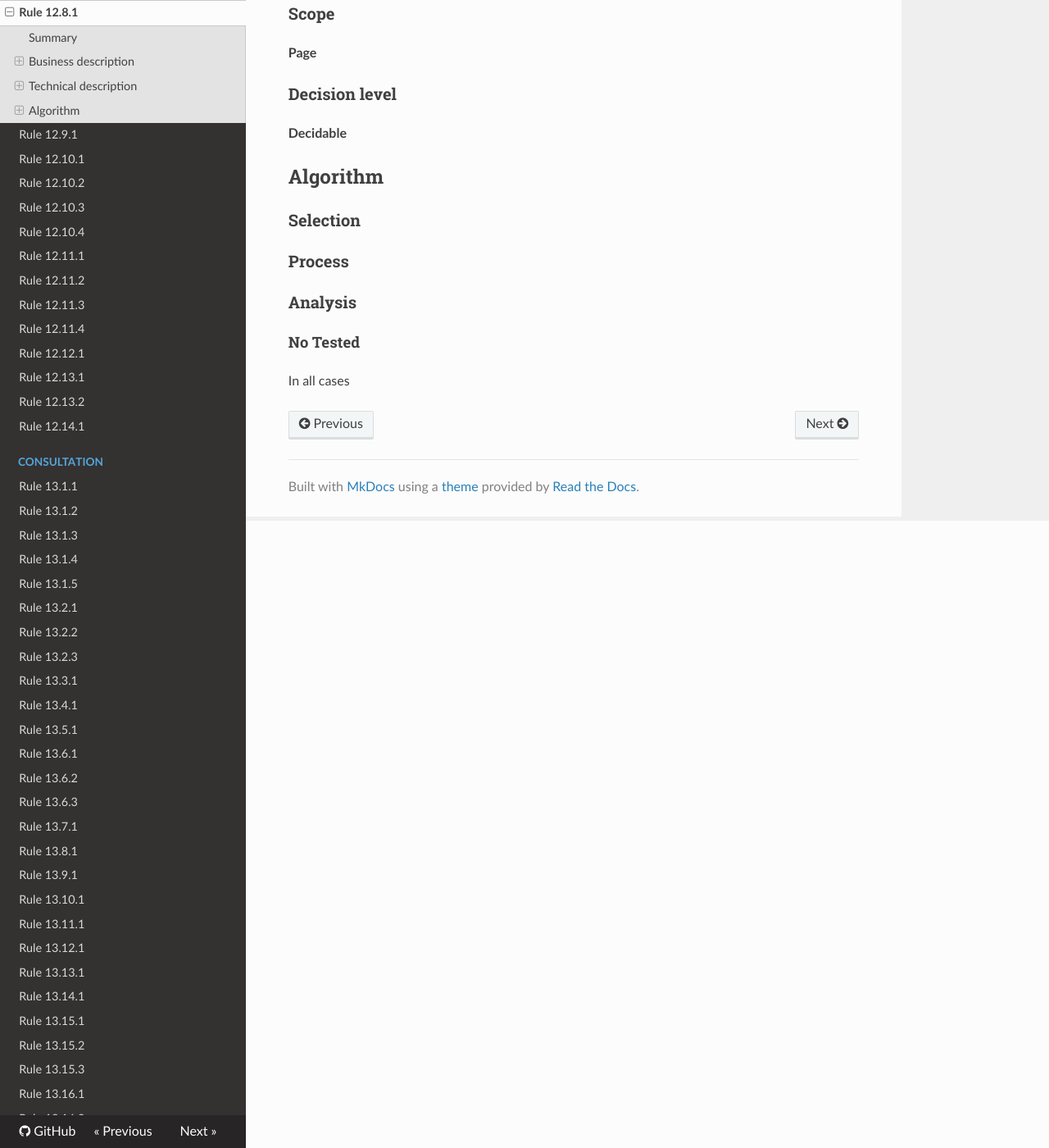
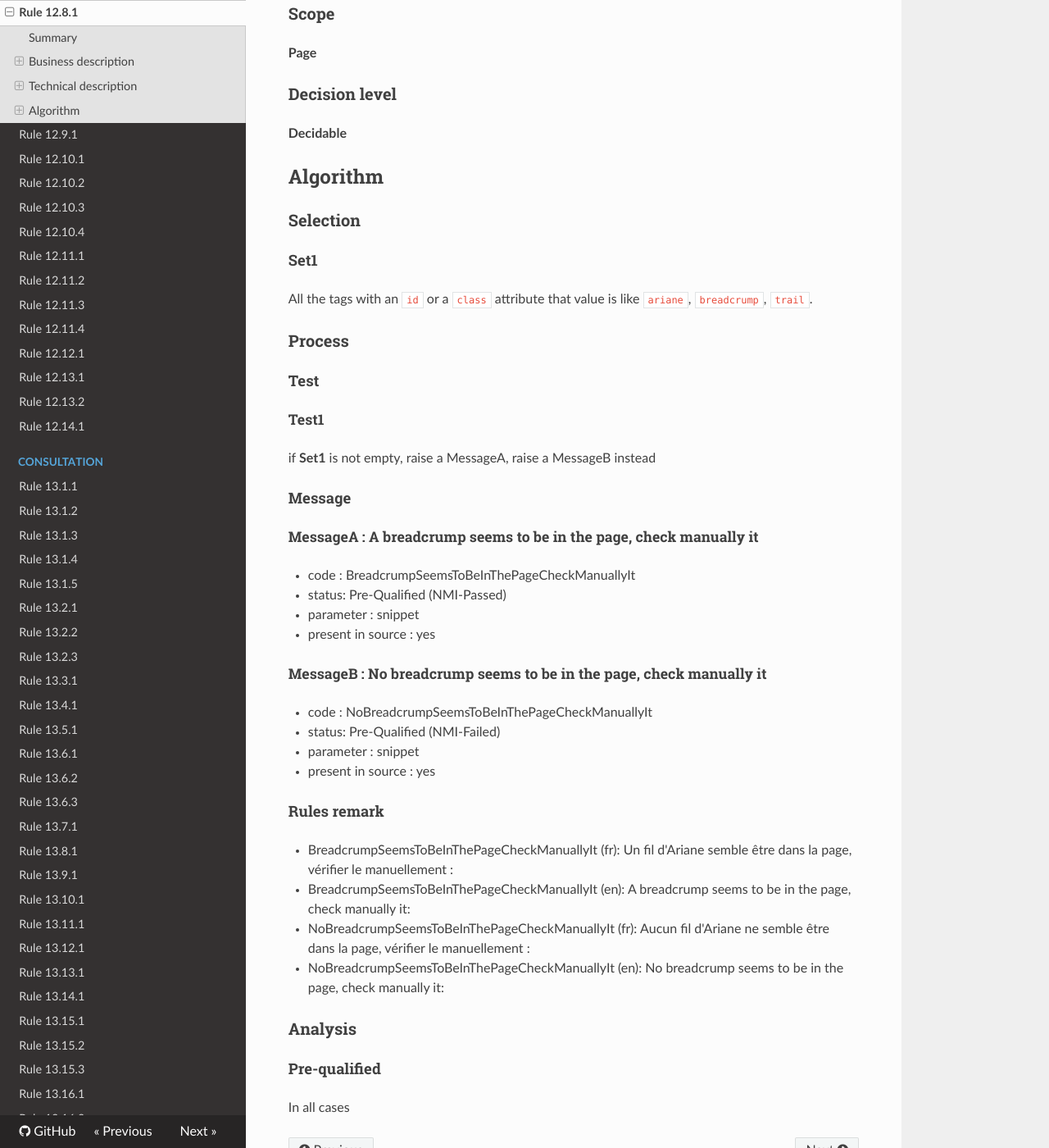
Before and after one commit to Tanaguru/RGAA3-2016, an MkDocs documentation site: the page built from docs/Rule-12-8-1.md, in a window 1280 px wide and 1400 px high, scrolled down 765 px. Shown: the whole window at 82% size. Built offline with MkDocs 1.6.1, drawn with Linux system fonts in a browser that asks for light colours; nearby versions of some CDN libraries; old or Windows-style settings are respelled for this version of MkDocs.

Commit message:
Update tests 12.8.1

```diff
--- a/docs/Rule-12-8-1.md
+++ b/docs/Rule-12-8-1.md
@@ -36,10 +36,44 @@ Dans chaque page web, un fil d'Ariane est-il pr&eacute;sent (<a href="http://ref
 
 ### Selection
 
+#### Set1
+
+All the tags with an `id` or a `class` attribute that value is like `ariane`, `breadcrump`, `trail`.
+
 ### Process
+
+#### Test
+
+##### Test1
+
+if **Set1** is not empty, raise a MessageA, raise a MessageB instead
+
+#### Message
+
+##### MessageA : A breadcrump seems to be in the page, check manually it
+
+-   code : BreadcrumpSeemsToBeInThePageCheckManuallyIt
+-   status: Pre-Qualified (NMI-Passed)
+-   parameter : snippet
+-   present in source : yes
+
+##### MessageB : No breadcrump seems to be in the page, check manually it
+
+-   code : NoBreadcrumpSeemsToBeInThePageCheckManuallyIt
+-   status: Pre-Qualified (NMI-Failed)
+-   parameter : snippet
+-   present in source : yes
+
+#### Rules remark
+
+ * BreadcrumpSeemsToBeInThePageCheckManuallyIt (fr): Un fil d'Ariane semble être dans la page, vérifier le manuellement :
+ * BreadcrumpSeemsToBeInThePageCheckManuallyIt (en): A breadcrump seems to be in the page, check manually it:
+
+ * NoBreadcrumpSeemsToBeInThePageCheckManuallyIt (fr): Aucun fil d'Ariane ne semble être dans la page, vérifier le manuellement :
+ * NoBreadcrumpSeemsToBeInThePageCheckManuallyIt (en): No breadcrump seems to be in the page, check manually it:
 
 ### Analysis
 
-#### No Tested
+#### Pre-qualified
 
 In all cases
```
Also changed, not shown: 3 other files.
